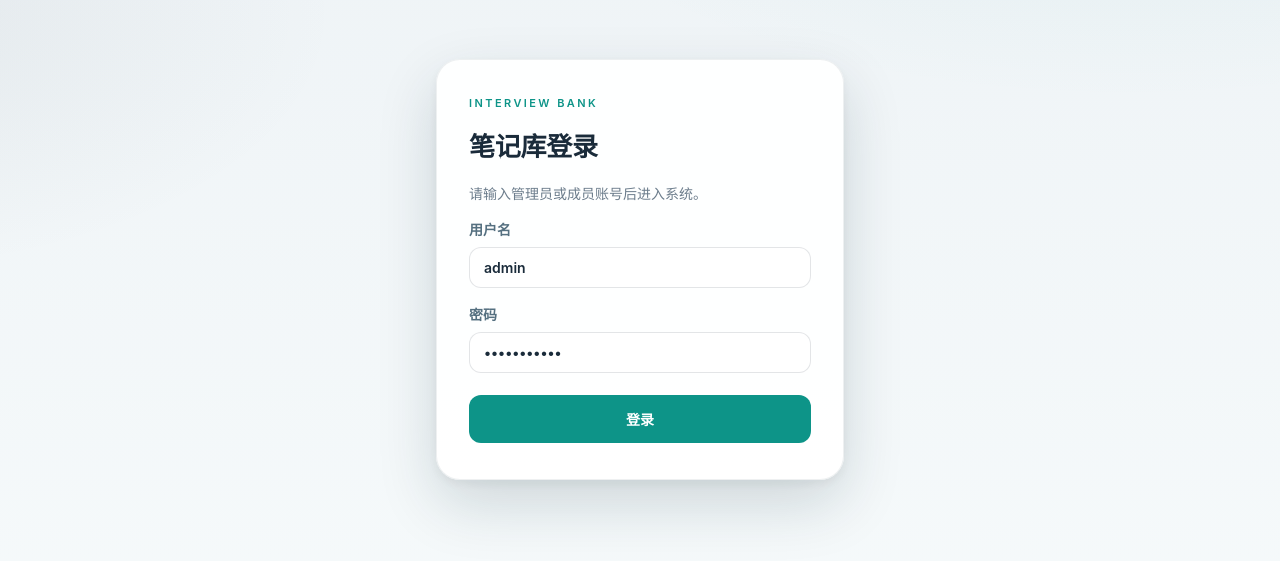
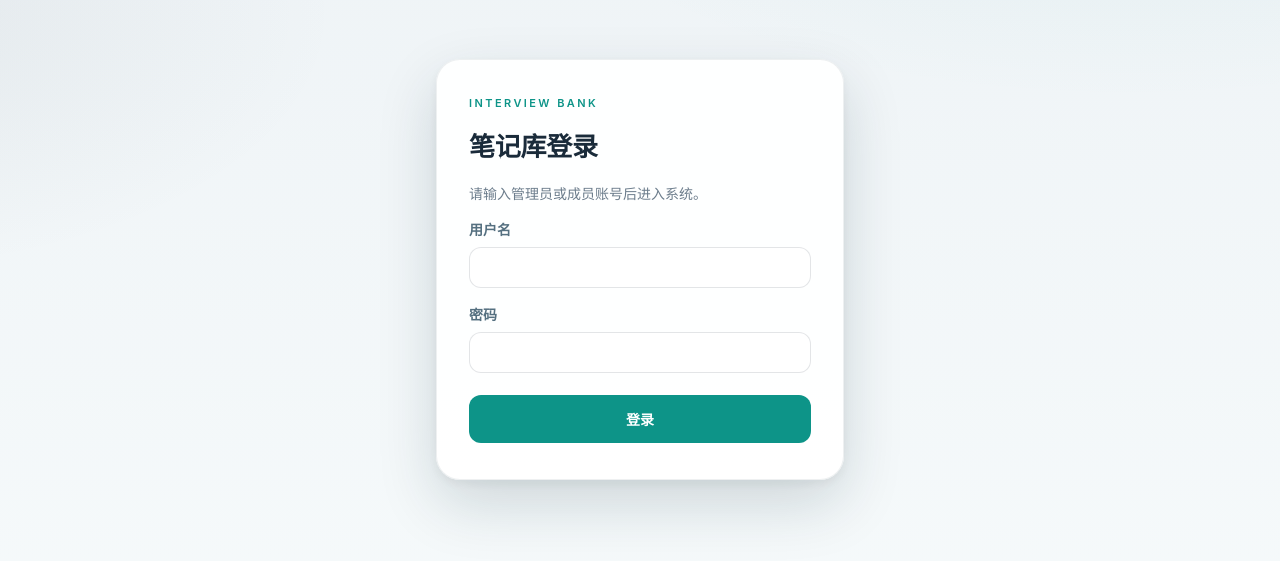
Before and after one commit to forgetallthing/IB, a Vue app in the folder frontend/: page /login in a window 1280 px wide. Shown: the part 131-692 px from the top of the page. Built offline with nearby package versions, Linux system fonts and the light colour scheme; no server answers.

Commit message:
登录页不再预填默认账号密码

```diff
--- a/frontend/src/views/LoginView.vue
+++ b/frontend/src/views/LoginView.vue
@@ -10,7 +10,7 @@ const router = useRouter();
 const authStore = useAuthStore();
 const { fail } = useToast();
 const loading = ref(false);
-const form = reactive({ username: 'admin', password: 'admin123456' });
+const form = reactive({ username: '', password: '' });
 
 async function login() {
   loading.value = true;
```
